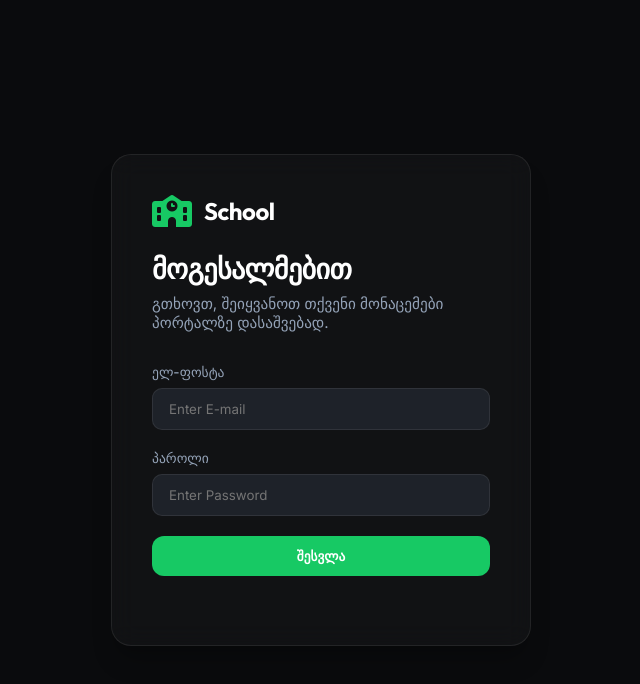
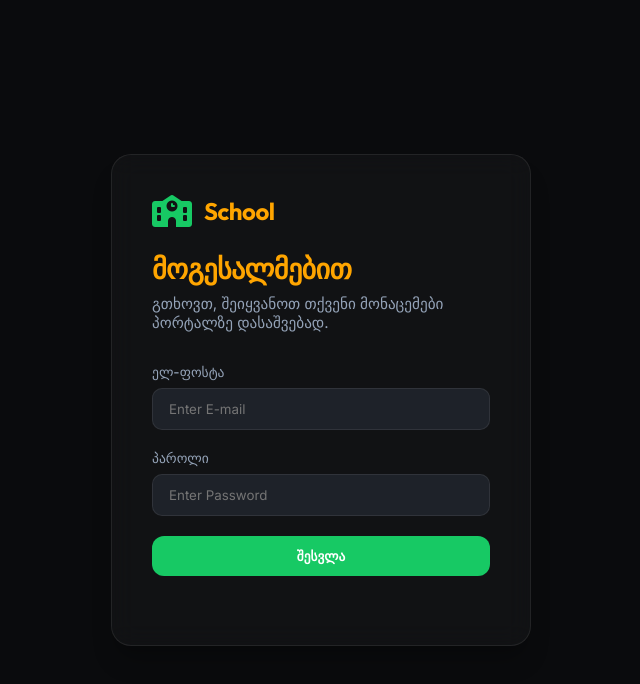
Before and after one commit to Sandro-Dekanosidze/school-webiste, a plain HTML site: page frontend/index.html in a window 1280 px wide. Shown: the whole page, without its empty margins (319-959 px from the left). Drawn offline with Linux system fonts and the light colour scheme.

Commit message:
changed first change

```diff
--- a/frontend/style.css
+++ b/frontend/style.css
@@ -3,7 +3,7 @@
 :root {
     /* Light Theme (Default) */
     --primary: #10b981;
-    --primary-hover: #059669;
+    --primary-hover: red;
     --primary-soft: rgba(16, 185, 129, 0.1);
     --bg-main: #0a0b0f;
     --bg-card: rgba(255, 255, 255, 0.03);
@@ -23,7 +23,7 @@
     --bg-card: #15181c; /* Lighter dark for cards */
     --bg-inputs: #1e2229;
 
-    --text-primary: #ffffff;
+    --text-primary: orange;
     --text-secondary: #94a3b8;
     --text-muted: #64748b;
 
```
